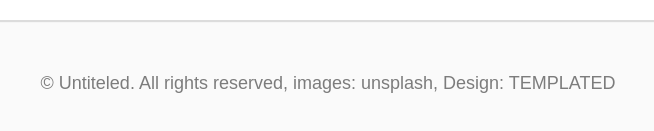
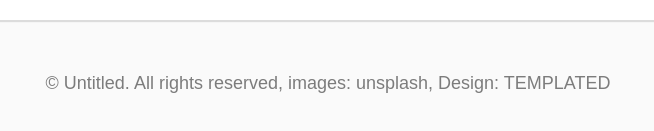
Before and after one commit to Swastikyadav/flexbox-project-2, a plain HTML site: page index.html in a window 1280 px wide. Shown: the part 2780-2911 px from the top of the page, 312-966 px from the left. Drawn offline with Linux system fonts and the light colour scheme.

Commit message:
Update index.html
Corrected a spelling error. Trying to help out so when people see this, it is free from mistakes.

```diff
--- a/index.html
+++ b/index.html
@@ -134,7 +134,7 @@
 
             <footer>
                 <p>
-                    &copy; Untiteled. All rights reserved, images: unsplash, Design: TEMPLATED
+                    &copy; Untitled. All rights reserved, images: unsplash, Design: TEMPLATED
                 </p>
             </footer>
         </main>
```
